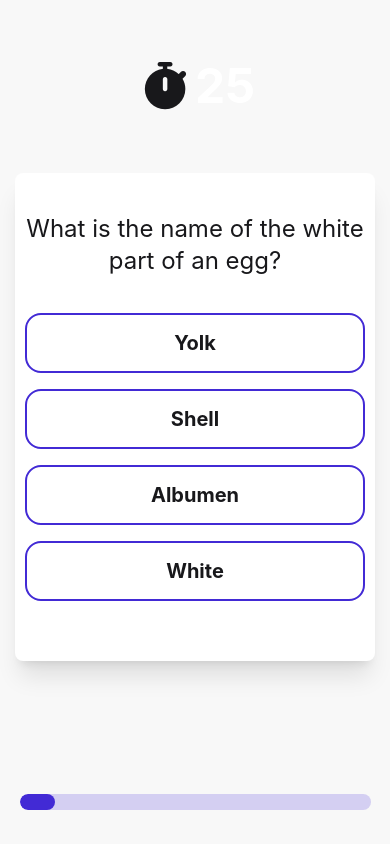
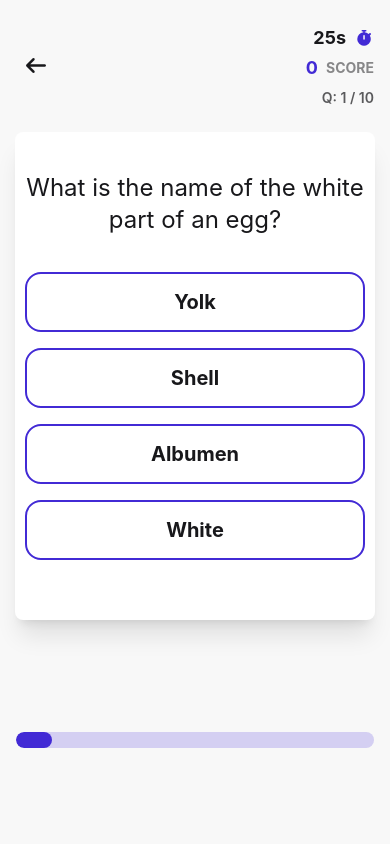
Before and after one commit to falsettoDev06/quiz-app, a React (Vite) app: page /quizplay in a window 390 px wide. Built offline with nearby package versions, Linux system fonts and the light colour scheme.

Commit message:
Finished adding the difficulties

```diff
--- a/src/components/Button.jsx
+++ b/src/components/Button.jsx
@@ -20,8 +20,9 @@ function Button({ option, correct }) {
   }
 
   function getStatusColor() {
+    const isLongWord = option.length > 30;
     const base =
-      "w-85 h-15 lg:w-200 lg:h-25 rounded-2xl lg:rounded-4xl font-bold cursor-pointer my-2 text-xl lg:text-3xl transition-transform hover:scale-105 duration-100";
+      `w-85 h-15 lg:w-200 lg:h-25 rounded-2xl lg:rounded-4xl font-bold cursor-pointer my-2 ${isLongWord? "text-sm" : "text-xl"} lg:text-3xl transition-transform hover:scale-105 duration-100`;
     if (!ui.reveal) {
       return `${base} border-2 lg:border-4 border-primary`;
     }
--- a/src/components/DifficultyCard.jsx
+++ b/src/components/DifficultyCard.jsx
@@ -2,6 +2,9 @@ import { useNavigate } from "react-router-dom";
 import { useQuizContext } from "../context/QuizContext";
 
 function DifficultyCard({ difficulty }) {
+  const { quiz, timer, ui } = useQuizContext();
+  const navigate = useNavigate();
+
   const config = {
     easy: {
       border: "border-green-400",
@@ -37,41 +40,41 @@ function DifficultyCard({ difficulty }) {
     },
   };
 
-  const { border, bg, text, icon } = config[difficulty];
+  const safeDifficulty = config[difficulty] ? difficulty : "easy";
+  const { border, bg, text, icon, numberOfQuestions, message } = config[safeDifficulty];
 
-  const { quiz, timer } = useQuizContext();
-  const navigate = useNavigate();
   const handleDifficulty = () => {
-    quiz.setDifficulty(difficulty);
-    timer.handleStart();
+    ui.setCounter(0);
+    ui.setRevealFalse();
+    quiz.setDifficulty(safeDifficulty);
+    timer.handleReset();
     navigate("/quizplay");
   };
+
   return (
     <div
-      className={`flex flex-row justify-between p-3 card rounded-2xl w-90 h-30 border-3 ${border} ${bg}`}
+      onClick={handleDifficulty}
+      className={`card flex flex-row justify-between items-center p-4 rounded-2xl w-90 h-30 border-3 ${border} ${bg} cursor-pointer lg:w-113 lg:h-40 lg:p-6`}
     >
-      <div className="flex flex-row">
-        <div
-          className={`w-20 h-20 rounded-full border flex items-center justify-center ${border} ${bg}`}
-        >
-          <i className={`fa-solid ${icon} ${text} text-3xl`}></i>
+      <div className="flex flex-row items-center gap-3">
+        <div className={`w-15 h-15 rounded-full border flex items-center justify-center ${border} ${bg} lg:w-20 lg:h-20`}>
+          <i className={`fa-solid ${icon} ${text} text-3xl lg:text-4xl`}></i>
         </div>
 
-        <div className="flex flex-col justify-start pl-2">
-          <h1 className="text-xl font-bold">{difficulty}</h1>
-          <p
-            className={`text-sm ${text}`}
-          >{`${config[difficulty].numberOfQuestions} Questions`}</p>
-          <p
-            className={`text-sm text-base-content/70`}
-          >{`${config[difficulty].message}`}</p>
+        <div className="flex flex-col justify-center">
+          <h1 className={`text-xl font-bold uppercase ${text} lg:text-2xl`}>
+            {safeDifficulty}
+          </h1>
+          <p className={`text-sm font-semibold ${text} lg:text-base`}>
+            {numberOfQuestions} Questions
+          </p>
+          <p className="text-xs text-base-content/70 lg:text-sm">{message}</p>
         </div>
       </div>
+
       <div className="flex items-center justify-center">
-        <div onClick={handleDifficulty}
-          className={`w-10 h-10 rounded-full border flex items-center justify-center ${border} ${bg}`}
-        >
-          <i className={`fa-solid fa-angle-right ${text} text-3xl`}></i>
+        <div className={`w-10 h-10 rounded-full border flex items-center justify-center ${border} ${bg} lg:w-14 lg:h-14`}>
+          <i className={`fa-solid fa-angle-right ${text} text-3xl lg:text-4xl`}></i>
         </div>
       </div>
     </div>
--- a/src/components/QuizCard.jsx
+++ b/src/components/QuizCard.jsx
@@ -1,11 +1,29 @@
+import { useEffect } from "react";
 import { useQuizContext } from "../context/QuizContext";
 import Button from "./Button";
 
 function QuizCard() {
-  const { quiz } = useQuizContext();
+  const { quiz, timer, ui } = useQuizContext();
 
-  if (quiz.isLoading || !quiz.quizData[quiz.randomIndex])
+  // Hooks must run unconditionally (Rules of Hooks)
+  useEffect(() => {
+    const currentQuestion = quiz.quizData?.[quiz.randomIndex];
+    if (!currentQuestion) return;
+
+    if (timer.smallTimer === 0 && !ui.reveal) {
+      ui.addCounter();
+    }
+  }, [
+    timer.smallTimer,
+    ui.reveal,
+    ui.addCounter,
+    quiz.quizData,
+    quiz.randomIndex,
+  ]);
+
+  if (quiz.isLoading || !quiz.quizData[quiz.randomIndex]) {
     return <span className="text-2xl">Still loading</span>;
+  }
 
   const currentQuestion = quiz.quizData[quiz.randomIndex];
 
@@ -16,11 +34,7 @@ function QuizCard() {
       </p>
       <div className="flex flex-col justify-center items-center py-3 lg:py-6">
         {currentQuestion.options.map((option, i) => (
-          <Button
-            option={option}
-            key={i}
-            correct={currentQuestion.correct}
-          />
+          <Button option={option} key={i} correct={currentQuestion.correct} />
         ))}
       </div>
     </div>
--- a/src/context/QuizContext.jsx
+++ b/src/context/QuizContext.jsx
@@ -1,31 +1,31 @@
-import { createContext, useContext, useState, useEffect, useRef } from "react";
+import {
+  createContext,
+  useContext,
+  useState,
+  useEffect,
+  useRef,
+  useCallback,
+} from "react";
 
 const QuizContext = createContext();
-
 export const useQuizContext = () => useContext(QuizContext);
 
 export const QuizProvider = ({ children }) => {
-  // 1. Quiz Logic States
   const [quizData, setQuizData] = useState([]);
-  const [impossibleQuiz, setImpossibleQuiz] = useState([]);
   const [randomIndex, setRandomIndex] = useState(0);
   const [isLoading, setIsLoading] = useState(true);
   const [difficulty, setDifficulty] = useState("easy");
 
-  // 2. Game Progress & Scoring States
   const [score, setScore] = useState(0);
   const [correct, setCorrect] = useState(0);
   const [incorrect, setIncorrect] = useState(0);
   const [highest, setHighest] = useState(0);
 
-  // 3. UI & Reveal State
   const [reveal, setReveal] = useState(false);
   const [counter, setCounter] = useState(0);
-
   const setRevealTrue = () => setReveal(true);
   const setRevealFalse = () => setReveal(false);
 
-  // 4. Timer/Stopwatch States & Refs
   const [smallTimer, setSmallTimer] = useState(30);
   const [isRunning, setIsRunning] = useState(false);
   const [elapsedTime, setElapsedTime] = useState(0);
@@ -33,38 +33,57 @@ export const QuizProvider = ({ children }) => {
   const intervalIdRef = useRef(null);
   const startTimeRef = useRef(null);
 
+  const getLimit = useCallback((diff) => {
+    switch (diff) {
+      case "easy":
+        return 10;
+      case "medium":
+        return 25;
+      case "hard":
+        return 50;
+      case "impossible":
+        return 100;
+      default:
+        return 10;
+    }
+  }, []);
+
+  const limit = getLimit(difficulty);
+
+  const addCounter = useCallback(() => {
+    setRevealFalse();
+    setSmallTimer(30);
+    setCounter((prev) => {
+      if (prev >= limit - 1) {
+        setIsRunning(false);
+        return prev;
+      }
+      return prev + 1;
+    });
+    setRandomIndex(Math.floor(Math.random() * quizData.length));
+  }, [limit, quizData]);
   useEffect(() => {
-    if (reveal) return;
-    const startTime = Date.now();
+    if (reveal || counter >= limit - 1) return;
 
     const timer = setInterval(() => {
-      const elapsed = Math.floor((Date.now() - startTime) / 1000);
-      const remaining = 30 - elapsed;
-
-      if (remaining <= 0) {
-        setCounter((c) => (c === 9 ? c : c + 1));
-        setSmallTimer(30);
-        setRevealFalse();
-      } else {
-        setSmallTimer(remaining);
-      }
+      setSmallTimer((prev) => {
+        if (prev <= 1) {
+          addCounter();
+          return 30;
+        }
+        return prev - 1;
+      });
     }, 1000);
 
     return () => clearInterval(timer);
-  }, [counter, reveal, setReveal]);
+  }, [counter, reveal, limit, addCounter]);
 
-  const reduceCounter = () => {
-    setRevealFalse();
-    setCounter((prev) => (prev === 0 ? prev : prev - 1));
-  };
-  const addCounter = () => {
-    setRevealFalse();
-    randomizeQuestion();
-    setCounter((prev) => (prev === 9 ? prev : prev + 1));
-  };
+  useEffect(() => {
+    if (counter >= limit - 1) {
+      setIsRunning(false);
+      return;
+    }
 
-  //Stopwatch
-  useEffect(() => {
     if (isRunning) {
       startTimeRef.current = Date.now() - elapsedTime;
       intervalIdRef.current = setInterval(() => {
@@ -73,30 +92,27 @@ export const QuizProvider = ({ children }) => {
     } else {
       clearInterval(intervalIdRef.current);
     }
-  }, [isRunning]);
+    return () => clearInterval(intervalIdRef.current);
+  }, [isRunning, counter, limit]);
+
   const formatTime = () => {
-    const minutes = Math.floor(counter / 60);
-    const seconds = counter % 60;
+    const totalSeconds = Math.floor(elapsedTime / 1000);
+    const minutes = Math.floor(totalSeconds / 60);
+    const seconds = totalSeconds % 60;
     return `${minutes}:${seconds.toString().padStart(2, "0")}`;
   };
-  const padZero = (num) => {
-    return (num < 10 ? "0" : "") + num;
-  };
-  const handleStart = () => {
-    setIsRunning(true);
-  };
-  const handleStop = () => {
-    setIsRunning(false);
-  };
+
+  const handleStart = () => setIsRunning(true);
+  const handleStop = () => setIsRunning(false);
   const handleReset = () => {
     setIsRunning(false);
     setElapsedTime(0);
   };
 
-
   useEffect(() => {
     const loadData = async () => {
       try {
+        setIsLoading(true);
         const response = await fetch(`/${difficulty}Questions.json`);
         const data = await response.json();
         setQuizData(data);
@@ -104,31 +120,21 @@ export const QuizProvider = ({ children }) => {
       } catch (err) {
         console.error(err);
       } finally {
-        setIsLoading(false); // Only set to false when data is actually ready
+        setIsLoading(false);
       }
     };
     loadData();
   }, [difficulty]);
 
-  const randomizeQuestion = () => {
-    if (quizData && quizData.length > 0) {
-      const nextIndex = Math.floor(Math.random() * quizData.length);
-      setRandomIndex(nextIndex);
-    }
-  };
-
   const value = {
-    // 1. Quiz Logic
     quiz: {
       quizData,
       setDifficulty,
       difficulty,
       randomIndex,
       isLoading,
-      randomizeQuestion,
+      getLimit,
     },
-
-    // 2. Game Progress & Scoring
     stats: {
       score,
       setScore,
@@ -139,8 +145,6 @@ export const QuizProvider = ({ children }) => {
       highest,
       setHighest,
     },
-
-    // 3. UI & Reveal State
     ui: {
       reveal,
       setRevealTrue,
@@ -148,10 +152,7 @@ export const QuizProvider = ({ children }) => {
       counter,
       setCounter,
       addCounter,
-      reduceCounter,
     },
-
-    // 4. Timer/Stopwatch Functions
     timer: {
       smallTimer,
       isRunning,
@@ -161,5 +162,6 @@ export const QuizProvider = ({ children }) => {
       handleReset,
     },
   };
+
   return <QuizContext.Provider value={value}>{children}</QuizContext.Provider>;
 };
--- a/src/pages/Difficulties.jsx
+++ b/src/pages/Difficulties.jsx
@@ -19,7 +19,7 @@ function Difficulties() {
         <DifficultyCard difficulty="impossible"></DifficultyCard>
       </div>
       <div className="flex justify-center mt-6">
-        <div className="flex items-center p-4 w-75 h-auto bg-base-200 border border-base-300 rounded-2xl shadow-sm">
+        <div className="flex items-center p-4 w-75 h-auto bg-base-100 border border-base-300 rounded-2xl shadow-sm">
           <div className="text-primary mr-3 text-xl">
             <i className="fa-solid fa-circle-info"></i>
           </div>
--- a/src/pages/QuizPlay.jsx
+++ b/src/pages/QuizPlay.jsx
@@ -1,62 +1,86 @@
-import { useEffect } from "react";
+import { useEffect, useState } from "react";
+import { useNavigate } from "react-router-dom";
 import QuizCard from "../components/QuizCard";
 import { useQuizContext } from "../context/QuizContext";
-import { useNavigate } from "react-router-dom";
 
 function QuizPlay() {
-  const { stats, ui, timer } = useQuizContext();
+  const { stats, ui, timer, quiz } = useQuizContext();
+  const [showResultBtn, setShowResultBtn] = useState(false);
+  const navigate = useNavigate();
 
-  const handleCountdownColor = () => {
-    const base =
-      "font-bold text-5xl lg:text-7xl transition-all duration-500 ease-in-out";
-    if (timer.smallTimer <= 10) {
-      return base + " text-red-500 scale-110";
-    }
-    return base + " text-white";
+  const handleQuitBtn = () => {
+    ui.setCounter(0);
+    ui.setRevealFalse();
+    stats.setScore(0);
+    timer.handleReset();
+    navigate("/difficulties");
   };
 
-  const navigate = useNavigate();
-  const handleShowResultBtn = () => {
-    navigate("/results");
-  };
+  const limit = quiz.getLimit(quiz.difficulty);
+  const progressBarValue = ((ui.counter + 1) / limit) * 100;
+  const isLastQuestion = ui.counter === limit - 1;
 
   useEffect(() => {
-    if (ui.counter === 0 && !ui.reveal && !timer.isRunning) {
-      timer.handleStart();
+    if (ui.counter === 0 && !ui.reveal && !timer.isRunning) timer.handleStart();
+    if (isLastQuestion && ui.reveal) {
+      timer.handleStop();
+      setShowResultBtn(true);
+      ui.setRevealTrue();
     }
-    if (ui.counter === 9 && ui.reveal) {
-      timer.handleStop();
-    }
-  }, [ui.counter, ui.reveal, timer.isRunning, timer.handleStart, timer.handleStop]);
+  }, [ui.counter, ui.reveal, isLastQuestion, timer.isRunning, timer.handleStart, timer.handleStop]);
 
   return (
-    <div className="relative bg-base-200">
-      <div className={ui.reveal && ui.counter === 9 ? "blur-sm" : ""}>
-        <div className="flex flex-col justify-evenly items-center min-h-screen">
-          <div className="flex py-10">
-            <i className="fa-solid fa-stopwatch text-5xl lg:text-7xl flex items-center"></i>
-            <p className={handleCountdownColor()}>{timer.smallTimer}</p>
+    <div className="min-h-screen bg-base-200 flex flex-col items-center py-6 px-4">
+      <div className={showResultBtn ? "blur-sm transition-all w-full flex flex-col items-center" : "w-full flex flex-col items-center"}>
+
+        <div className="w-full max-w-4xl flex justify-between items-center mb-6">
+          <button className="btn btn-circle btn-ghost" onClick={handleQuitBtn}>
+            <i className="fa-solid fa-arrow-left text-xl"></i>
+          </button>
+
+          <div className="flex flex-col items-end gap-0.5">
+            <div className="flex items-center gap-2">
+              <span className="font-bold text-lg">{timer.smallTimer}s</span>
+              <i className="fa-solid fa-stopwatch text-primary"></i>
+            </div>
+            <div className="flex items-center gap-2">
+              <span className="font-bold text-lg text-primary">{stats.score}</span>
+              <span className="text-sm font-bold uppercase opacity-50">Score</span>
+            </div>
+            <div className="text-sm font-semibold opacity-70 mt-1">
+              Q: {ui.counter + 1} / {limit}
+            </div>
           </div>
+        </div>
+
+        <div className="flex flex-col items-center w-full max-w-4xl">
           <QuizCard />
+
           <button
-            className={`btn btn-accent btn-md lg:btn-lg w-80 h-15 my-2 lg:h-18 lg:w-100 rounded-full text-3xl shadow-xl transition-transform hover:scale-105 duration-100 ease-in-out ${!ui.reveal || ui.counter === 9 ? "invisible" : ""}`}
+            className={`btn btn-accent btn-lg w-full max-w-sm mt-10 rounded-full text-xl shadow-xl transition-all ${
+              !ui.reveal || isLastQuestion ? "invisible" : ""
+            }`}
             onClick={ui.addCounter}
           >
             Next
           </button>
+
           <progress
-            className="progress progress-primary h-4 my-3 transition-all duration-500 ease-in-out w-[90%] lg:w-200"
-            value={(ui.counter + 1) * 10}
+            className={`progress progress-primary h-4 w-full max-w-lg mt-6 ${
+              progressBarValue > 0 ? "transition-all duration-500" : ""
+            }`}
+            value={progressBarValue}
             max="100"
           ></progress>
         </div>
       </div>
-      {ui.reveal && ui.counter === 9 && (
+
+      {showResultBtn && (
         <button
-          className="btn btn-primary lg:btn-lg lg:w-72 w-50 lg:h-20 h-15 rounded-full lg:text-3xl text-2xl shadow-xl transition-transform hover:scale-105 absolute top-1/2 left-1/2 -translate-x-1/2 -translate-y-1/2"
-          onClick={handleShowResultBtn}
+          className="btn btn-primary btn-lg rounded-full text-2xl shadow-xl fixed top-1/2 left-1/2 -translate-x-1/2 -translate-y-1/2 z-50 hover:scale-105"
+          onClick={() => navigate("/results")}
         >
-          Result
+          See Results
         </button>
       )}
     </div>
--- a/src/pages/Results.jsx
+++ b/src/pages/Results.jsx
@@ -8,7 +8,6 @@ function Results() {
   const navigate = useNavigate();
 
   const handlePlayAgain = () => {
-    // Accessing through grouped objects
     ui.setCounter(0);
     ui.setRevealFalse();
     stats.setScore(0);
```
